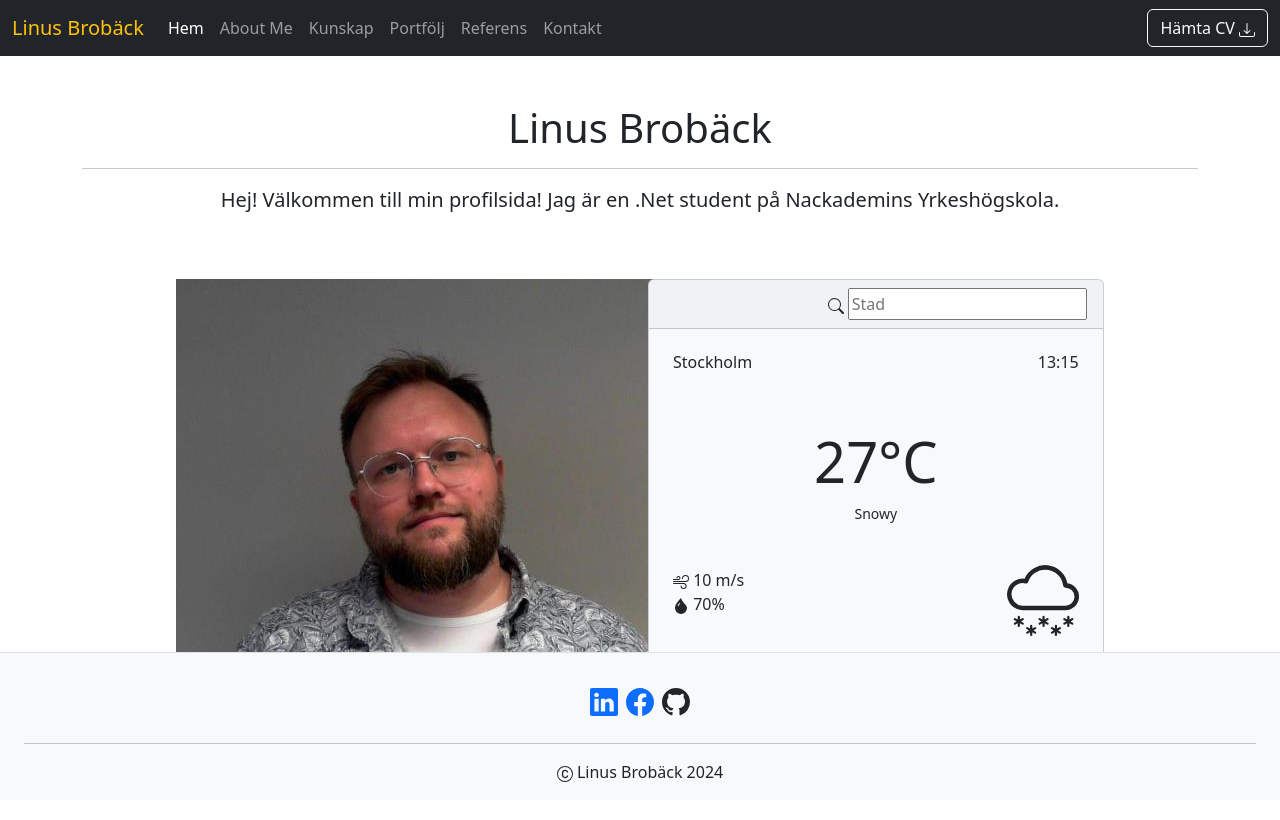
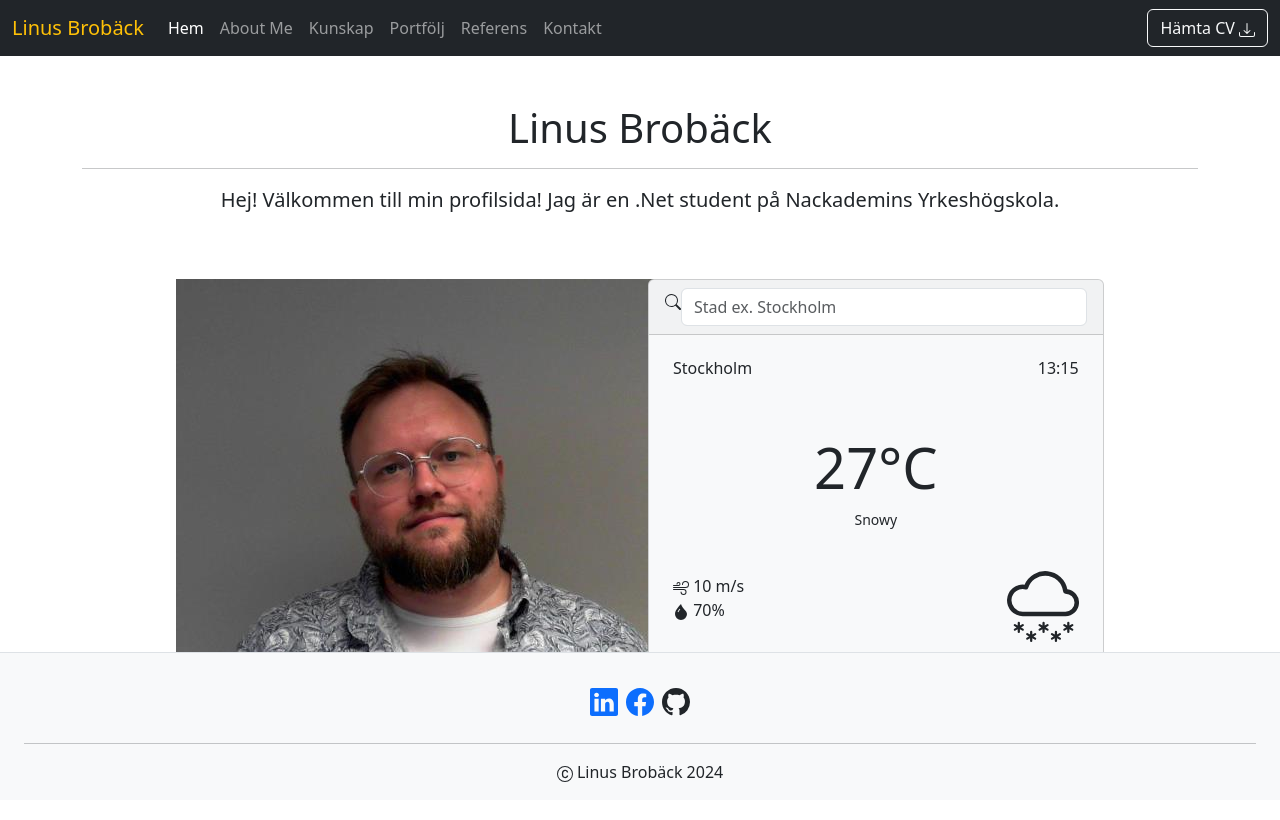
Before and after one commit to Limpan89/Portfolio, a React app in the folder portfolio/: page / in a window 1280 px wide. Shown: the top 820 px of the page. Built offline with nearby package versions, Linux system fonts and the light colour scheme; the HTML template or start-up script is replaced by a standard one.

Commit message:
added functions to fetch data from weather api

```diff
--- a/portfolio/src/components/WeatherCard.jsx
+++ b/portfolio/src/components/WeatherCard.jsx
@@ -2,12 +2,37 @@ import { Wind, DropletFill, CloudSnow, Search } from 'react-bootstrap-icons'
 
 function WeatherCard() {
 
+  // api nyckl finns bara här för att stefan enkelt ska kunna testa väderapplikationen, annars skulle den ligga undanstoppad i .env :)
+  const API_KEY = "0bfa789c835c4c8badd03211242812"
+
+  function handleCitySearch(e) {
+    e.preventDefault()
+    const searchInput = e.target.querySelector("#citySearch")
+    const API_URL = getApiUrl(searchInput.value)
+    getWeatherDetails(API_URL)
+  }
+
+  function getApiUrl(city) {
+    return `http://api.weatherapi.com/v1/forecast.json?key=${API_KEY}&q=${city}}`
+  }
+
+	async function getWeatherDetails(API_URL) {
+		try {
+			const response = await fetch(API_URL)
+			const data = await response.json()
+			console.log(data)
+		} catch (error) {
+      alert("fail")
+			console.log(error)
+		}
+	}
+
   return (
       <div className="card text-body bg-light">
         <div className="card-header">
-          <form className="d-flex justify-content-end" action="#">
-            <span className="m-1"><Search /></span>
-            <input type="search" placeholder="Stad" />
+          <form className="d-flex justify-content-end" action="#" onSubmit={handleCitySearch}>
+            <label className="formLabel" htmlFor="citySearch"><Search /></label>
+            <input className="form-control" id="citySearch" type="search" placeholder="Stad ex. Stockholm" />
           </form>
         </div>
         <div className="card-body p-4">
```
